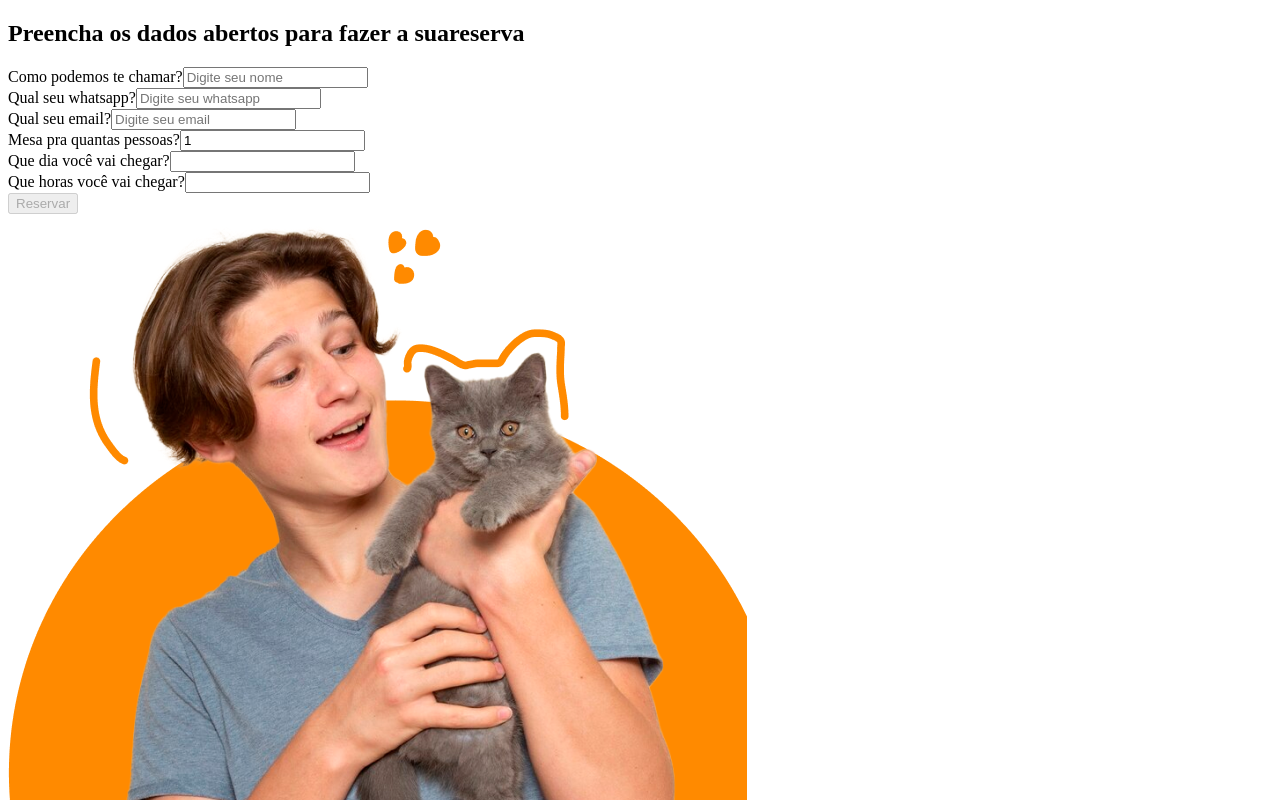
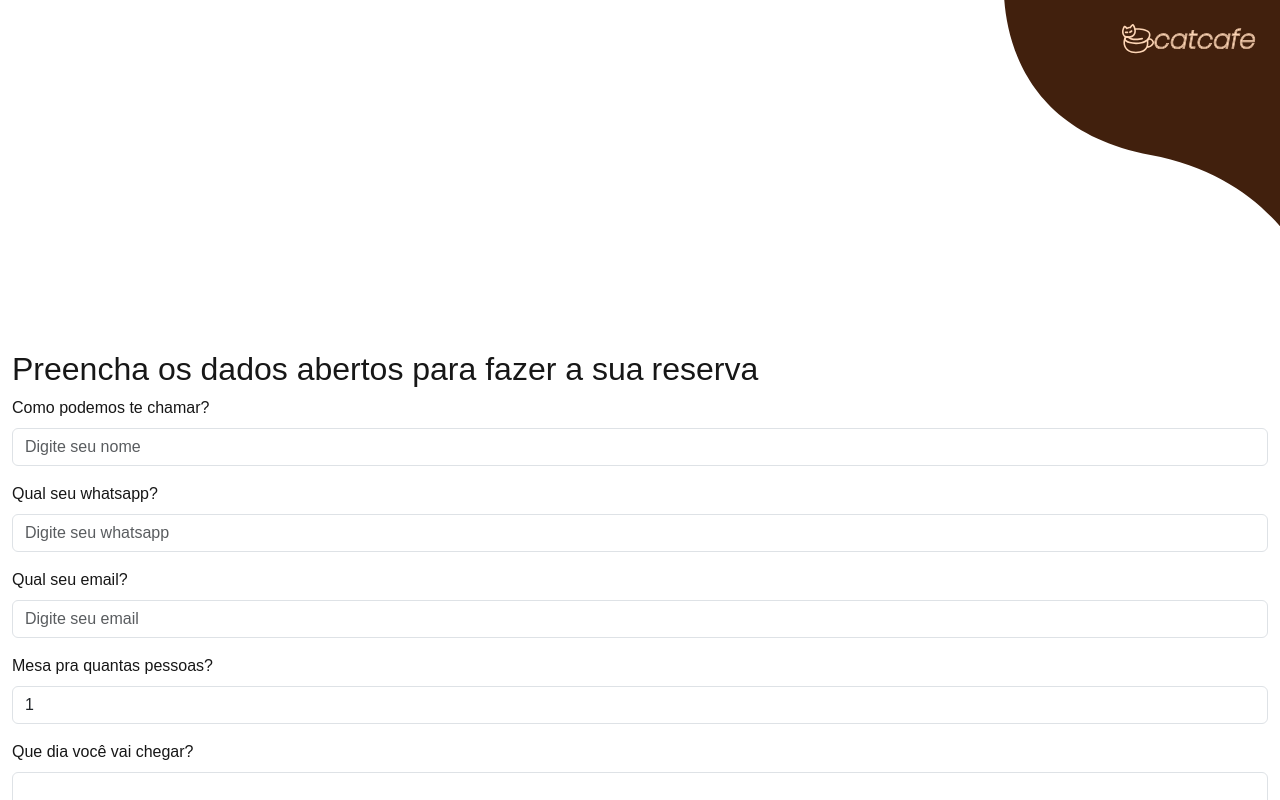
Before and after one commit to caiooliveirah09/catcafe, a Next.js app: page /make-reservation in a window 1280 px wide. Shown: the top 800 px of the page. Built offline with nearby package versions, Linux system fonts and the light colour scheme.

Commit message:
add layout

```diff
--- /dev/null
+++ b/src/app/layout.jsx
@@ -0,0 +1,29 @@
+import "bootstrap/dist/css/bootstrap.min.css";
+import "./globals.css";
+import Header from "./components/Header";
+import { Poppins } from "next/font/google";
+
+const poppins = Poppins({
+  subsets: ["latin"],
+  display: "swap",
+  variable: "--font-poppins",
+  weight: ["100", "200", "300", "400", "500", "600", "700", "800", "900"],
+});
+
+export const metadata = {
+  title: "catcafe",
+  description: "A cat cafe",
+};
+
+export default function RootLayout({ children }) {
+  return (
+    <html lang="en">
+      <body className={`${poppins.variable}`}>
+        <div className="w-100 d-flex flex-column h-100">
+          <Header />
+          {children}
+        </div>
+      </body>
+    </html>
+  );
+}
```
